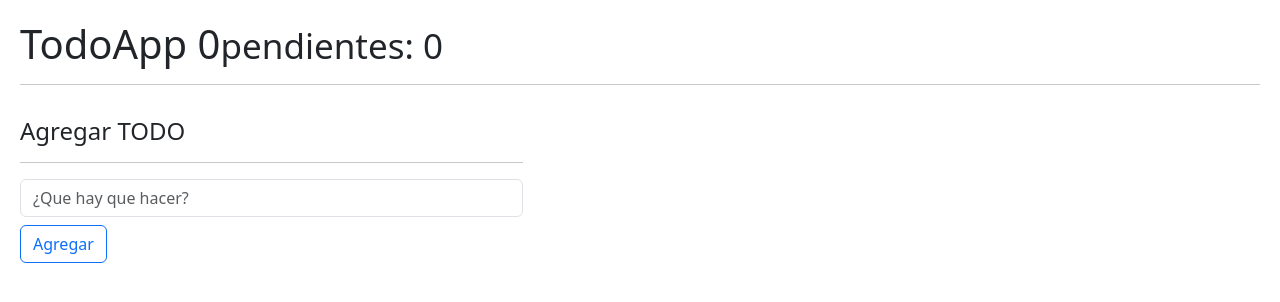
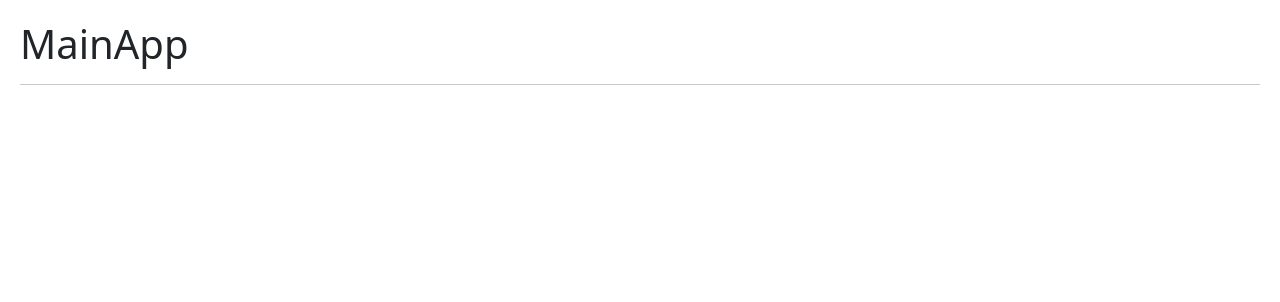
Before and after one commit to MattoDev/hook-app, a React (Vite) app: page / in a window 1280 px wide. Shown: the top 302 px of the page. Built offline with nearby package versions, Linux system fonts and the light colour scheme.

Commit message:
react router dom

```diff
--- a/package.json
+++ b/package.json
@@ -10,7 +10,8 @@
   },
   "dependencies": {
     "react": "^18.2.0",
-    "react-dom": "^18.2.0"
+    "react-dom": "^18.2.0",
+    "react-router-dom": "^6.8.0"
   },
   "devDependencies": {
     "@types/react": "^18.0.26",
--- /dev/null
+++ b/src/09-useContext/MainApp.jsx
@@ -0,0 +1,8 @@
+export const MainApp = () => {
+  return (
+    <>
+      <h1>MainApp</h1>
+      <hr />
+    </>
+  );
+};
--- a/src/main.jsx
+++ b/src/main.jsx
@@ -1,5 +1,7 @@
 import React from "react";
 import ReactDOM from "react-dom/client";
+
+import { BrowserRouter } from "react-router-dom";
 import { MultipleCustomHooks } from "./03-examples/MultipleCustomHooks";
 import { CounterApp } from "./01-useState/CounterApp";
 import { CounterwithCustomHook } from "./01-useState/CounterwithCustomHook";
@@ -11,6 +13,7 @@ import { Memorize } from "./06-memo/Memorize";
 import { CallbackHook } from "./06-memo/CallbackHook";
 import { Padre } from "./07-tarea-memo/Padre";
 import { TodoApp } from "./08-reducer/TodoApp";
+import { MainApp } from "./09-useContext/MainApp";
 // import { HooksApp } from "./HooksApp";
 
 import "./08-reducer/intro-reducer";
@@ -18,7 +21,9 @@ import "./08-reducer/intro-reducer";
 import "./index.css";
 
 ReactDOM.createRoot(document.getElementById("root")).render(
-  <React.StrictMode>
-    <TodoApp />
-  </React.StrictMode>
+  <BrowserRouter>
+    <React.StrictMode>
+      <MainApp />
+    </React.StrictMode>
+  </BrowserRouter>
 );
```
Also changed, not shown: src/09-useContext/AboutPage.jsx (added, +8 -0 lines), src/09-useContext/HomePage.jsx (added, +8 -0 lines), src/09-useContext/LoginPage.jsx (added, +8 -0 lines), 1 other file (tests, documents, lock files or other folders).
